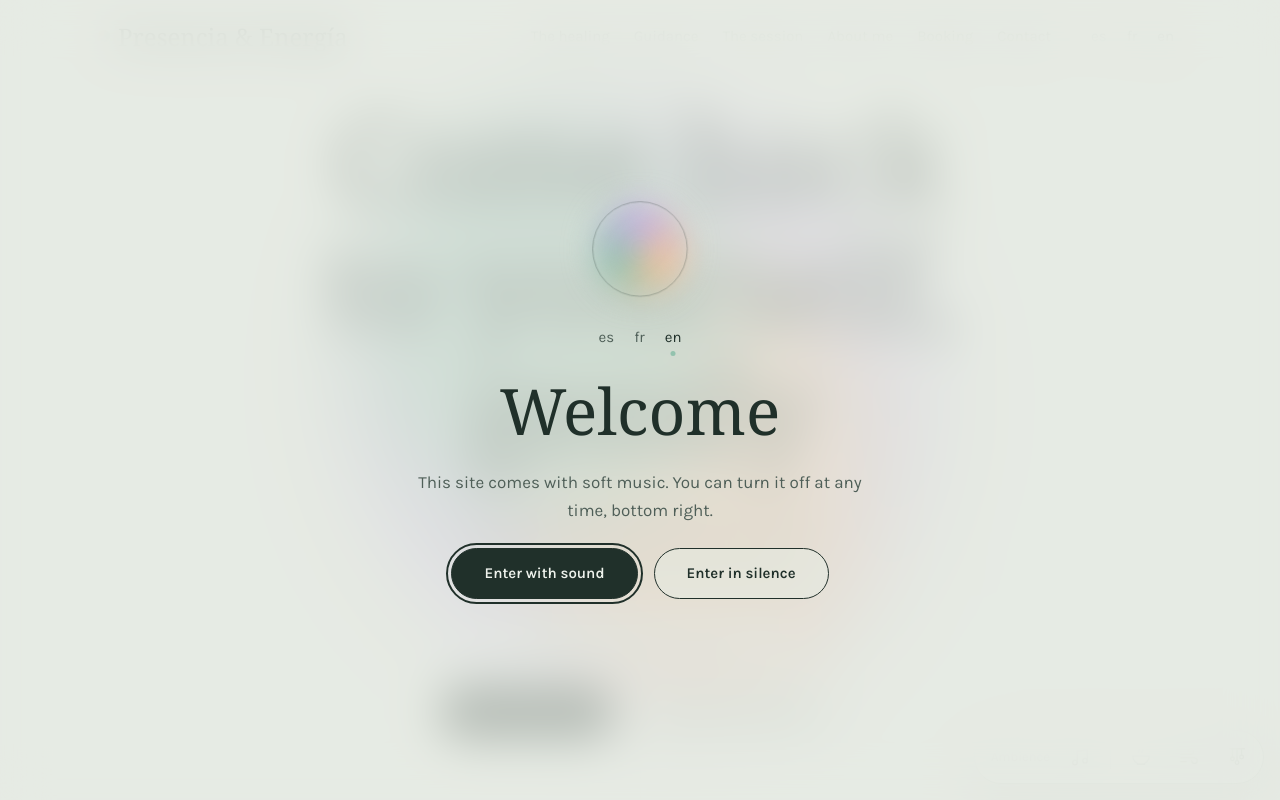
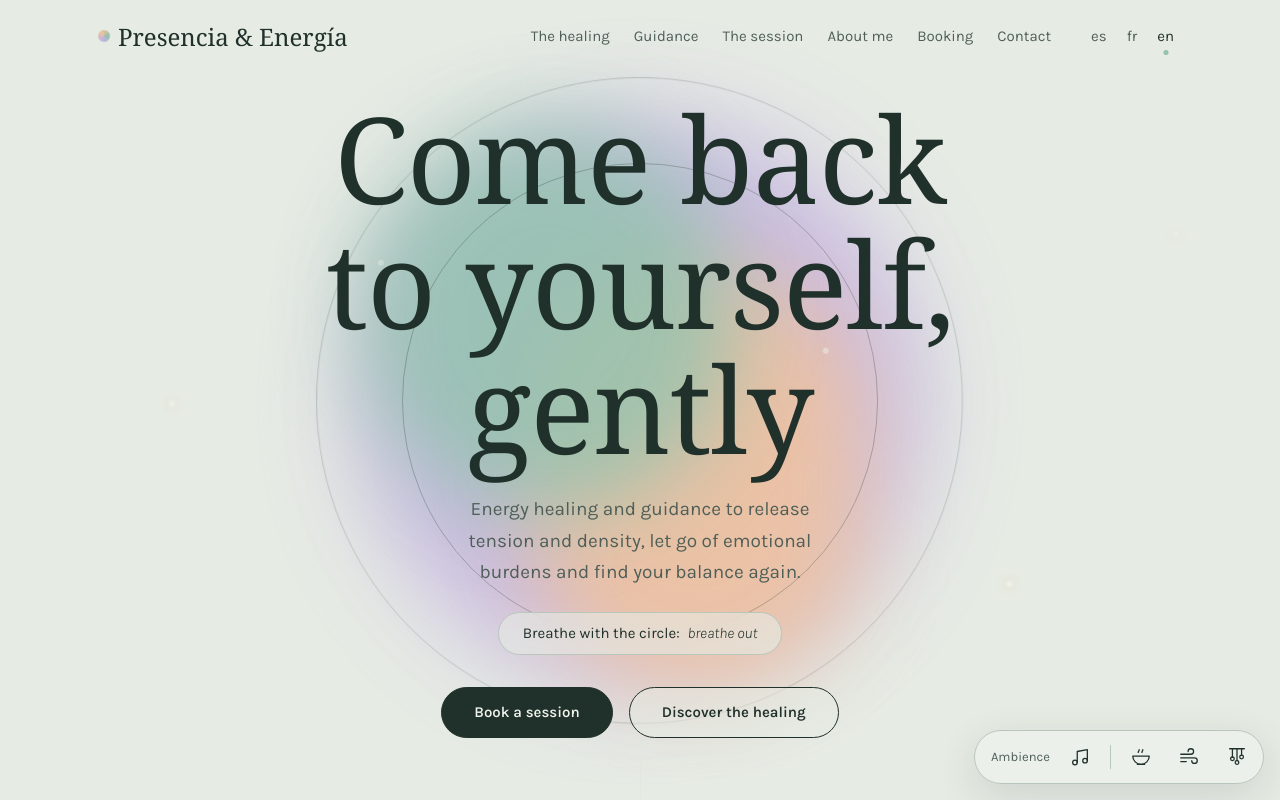
Before and after one commit to presenciayenergia/presenciayenergia.github.io, a plain HTML site: page index.html in a window 1280 px wide. Shown: the top 800 px of the page. Drawn offline with Linux system fonts and the light colour scheme; a web font is replaced by a local one.

Commit message:
Add files via upload

```diff
--- a/index.html
+++ b/index.html
@@ -1316,7 +1316,7 @@ const UI = {"es":{"nom":"Presencia & Energía","titre-onglet":"Presencia & Energ
 const LANGUES = [{"code":"es","nom":"Español"},{"code":"fr","nom":"Français"},{"code":"en","nom":"English"}];
 const LANGUE_REF = "es";
 const MERMAID_URL = "https://cdn.jsdelivr.net/npm/mermaid@11.12.0/dist/mermaid.min.js";
-const REGLAGES = {"respiration":{"inspire":4,"expire":6},"voileAccueil":true,"volume":0.5,"cleWeb3forms":""};
+const REGLAGES = {"respiration":{"inspire":4,"expire":6},"voileAccueil":false,"volume":0.5,"cleWeb3forms":"ea4b261e-4add-438f-a0b2-02db863713f6"};
 </script>
 <script>
 (() => {
```
